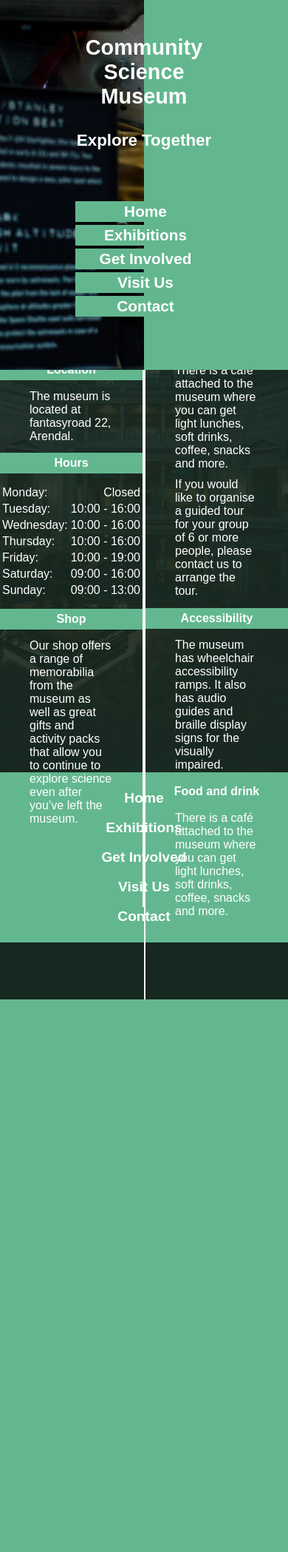
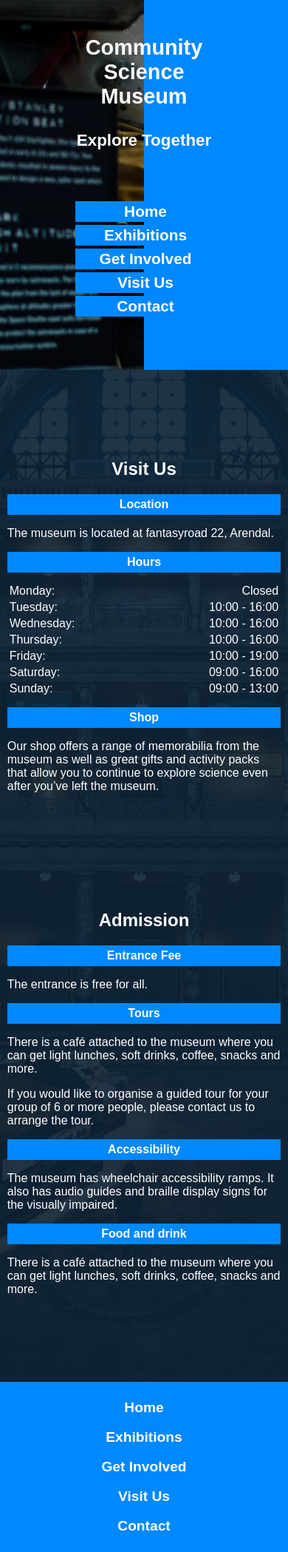
Before and after one commit to fanzypantz/SemesterProject01, a PHP site: page /visit.php in a window 390 px wide. Shown: the whole page at 74% size. Before the commit the page ends 1351 px from the top, so only its background shows below. Run offline with PHP 8.4, Linux system fonts and the light colour scheme; some web fonts are replaced.

Commit message:
changed color scheme and made visit us page responsive

```diff
--- a/css/base.css
+++ b/css/base.css
@@ -6,7 +6,7 @@ html, body {
 }
 
 body {
-  background-color: #162820;
+  background-color: #0a2135;
   font-family: input-sans, sans-serif;
   font-style: normal;
   font-weight: 100;
@@ -35,7 +35,7 @@ li {
 
 header {
   height: 200px;
-  background-color: #63B78F;
+  background-color: #0088FF;
   position: relative;
 }
 header .hero-img {
@@ -78,7 +78,7 @@ header .nav line {
 }
 header .nav .nav-list {
   white-space: nowrap;
-  background-color: #63B78F;
+  background-color: #0088FF;
   padding: 5px;
 }
 header .nav .nav-list li {
@@ -97,7 +97,7 @@ header .nav .nav-list .svg {
 footer {
   font-weight: 700;
   font-size: 1.2em;
-  background-color: #63B78F;
+  background-color: #0088FF;
   height: 100px;
   display: flex;
   justify-content: center;
@@ -244,7 +244,8 @@ footer a {
   text-align: right;
 }
 .contact .column {
-  height: calc(100vh - 100px - 200px);
+  height: auto;
+  min-height: calc(100vh - 100px - 200px);
   flex-direction: row;
   justify-content: space-around;
   align-items: center;
@@ -268,7 +269,7 @@ footer a {
 .info h2 {
   font-size: 1em;
   text-align: center;
-  background-color: #63B78F;
+  background-color: #0088FF;
   padding: 5px 0;
 }
 
@@ -317,7 +318,7 @@ footer a {
   }
   header .nav .nav-list a {
     margin: 0;
-    background-color: #63B78F;
+    background-color: #0088FF;
   }
   header .nav .nav-list li {
     width: 100%;
@@ -345,7 +346,7 @@ footer a {
     flex-direction: column;
     height: auto;
     position: relative;
-    background-color: rgba(22, 40, 32, 0.95);
+    background-color: rgba(10, 33, 53, 0.95);
   }
   .column:nth-child(even) h1 {
     color: white;
@@ -385,6 +386,21 @@ footer a {
   .exhibition .column .half p {
     margin: 20px;
   }
+
+  .contact .column {
+    padding: 50px 0;
+    flex-direction: column;
+  }
+  .contact .column .row {
+    margin: 50px 0;
+    min-height: 510px;
+    border: none;
+    width: 80%;
+    padding: 0;
+  }
+  .contact .column .row p {
+    margin: 16px 0;
+  }
 }
 @media screen and (max-width: 520px) {
   header {
@@ -400,6 +416,37 @@ footer a {
     white-space: normal !important;
     margin-bottom: 30px;
   }
+
+  .contact .column .row {
+    width: 95%;
+  }
+}
+@media screen and (max-width: 380px) {
+  .column .row p {
+    margin: 10px 5px;
+  }
+}
+/* Visit Media Queries Section */
+@media screen and (max-width: 1920px) {
+  .contact .row {
+    padding: 0 100px;
+  }
+}
+@media screen and (max-width: 1554px) {
+  .contact .row {
+    padding: 0 60px;
+  }
+}
+@media screen and (max-width: 1400px) {
+  .contact .row {
+    padding: 0 30px;
+  }
+}
+@media screen and (max-width: 1284px) {
+  .contact .row {
+    padding-top: 40px;
+    min-height: 650px;
+  }
 }
 
 /*# sourceMappingURL=base.css.map */
--- a/css/defaults/variables.sass
+++ b/css/defaults/variables.sass
@@ -1,5 +1,5 @@
-$primary: #162820
-$bg: #63B78F
+$primary: #0a2135
+$bg: #0088FF
 $font: white
 $font-secondary: black
 $header-height: 200px
--- a/css/media_queries.sass
+++ b/css/media_queries.sass
@@ -74,7 +74,7 @@
     flex-direction: column
     height: auto
     position: relative
-    background-color: rgba(22, 40, 32, 0.95)
+    background-color: rgba(10, 33, 53, 0.95)
 
     h1
       color: $font
@@ -112,6 +112,21 @@
         p
           margin: 20px
 
+  .contact
+    .column
+      padding: 50px 0
+      flex-direction: column
+
+      .row
+        margin: 50px 0
+        min-height: 510px
+        border: none
+        width: 80%
+        padding: 0
+
+        p
+          margin: 16px 0
+
 
 @media screen and (max-width: 520px)
 
@@ -128,6 +143,38 @@
         white-space: normal !important
         margin-bottom: 30px
 
+  .contact
+    .column
+      .row
+        width: 95%
+
 @media screen and (max-width: 380px)
 
   .column
+    .row
+      p
+        margin: 10px 5px
+
+
+/* Visit Media Queries Section */
+@media screen and (max-width: 1920px)
+
+  .contact .row
+    padding: 0 100px
+
+@media screen and (max-width: 1554px)
+
+  .contact .row
+    padding: 0 60px
+
+@media screen and (max-width: 1400px)
+
+  .contact .row
+    padding: 0 30px
+
+@media screen and (max-width: 1284px)
+
+  .contact
+    .row
+      padding-top: 40px
+      min-height: 650px
--- a/css/pages/visit.sass
+++ b/css/pages/visit.sass
@@ -16,7 +16,8 @@
       text-align: right
 
   .column
-    height: calc(100vh -  #{$footer-height} - #{$header-height})
+    height: auto
+    min-height: calc(100vh -  #{$footer-height} - #{$header-height})
     flex-direction: row
     justify-content: space-around
     align-items: center
--- a/index.php
+++ b/index.php
@@ -9,7 +9,7 @@
 
         header {
             height: 500px;
-            background-color: #162820;
+            background-color: #0a2135;
         }
 
         header .hero-banner {
@@ -59,7 +59,7 @@
         }
 
         footer {
-            background-color: #162820;
+            background-color: #0a2135;
         }
 
         @media screen and (max-width: 935px) {
@@ -93,7 +93,7 @@
 
             header .nav .nav-list li a{
                 padding: 2px 10px;
-                background-color: #162820;
+                background-color: #0a2135;
             }
 
             header .nav .nav-list .svg {
```
Also changed, not shown: images/visit_bg_01.jpg, 1 other file.
